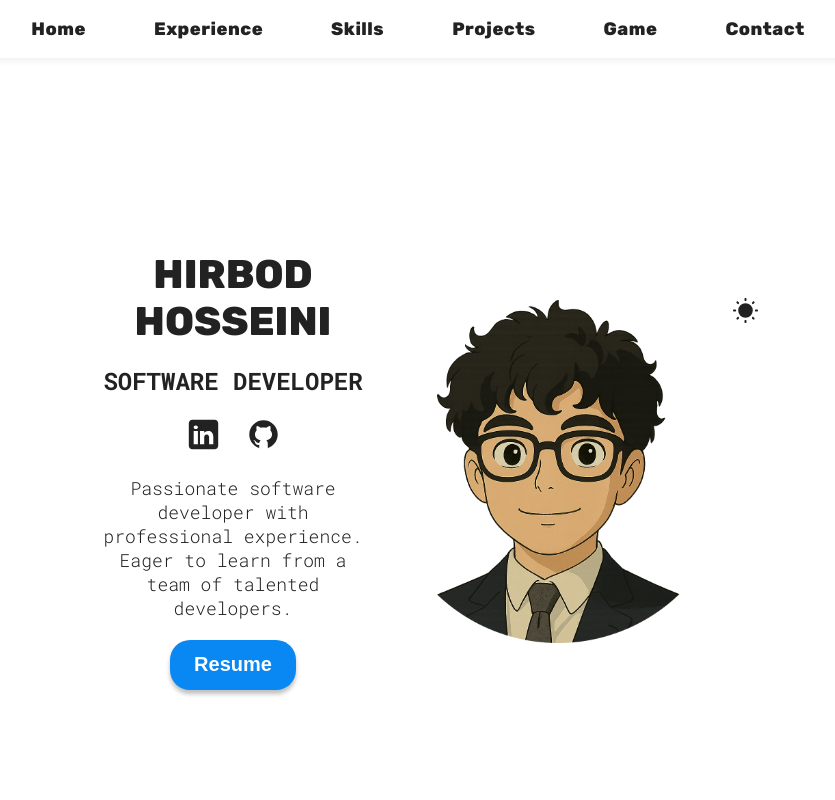
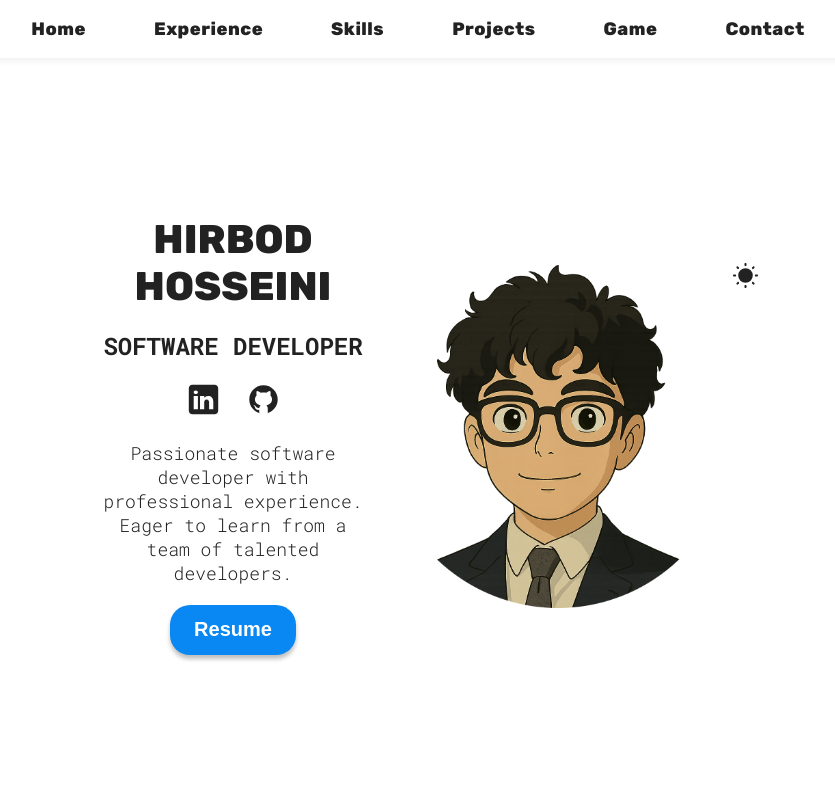
Before and after one commit to Hirbod03/PersonalWebsite, a React (Vite) app: page / in a window 1280 px wide. Shown: the top 800 px of the page, without its empty margins (222-1057 px from the left). Built offline with nearby package versions, Linux system fonts and the light colour scheme.

Commit message:
update hero section styles to account for navbar height

```diff
--- a/src/sections/Hero/HeroStyles.module.css
+++ b/src/sections/Hero/HeroStyles.module.css
@@ -5,7 +5,8 @@
     justify-content: center;
     text-align: center;
     gap: 20px;
-    min-height: 100dvh;
+    /* Full viewport height minus navbar */
+    min-height: calc(100dvh - 70px);
     padding: 0 15px;
 
     /* Hero image or avatar styling */
```
